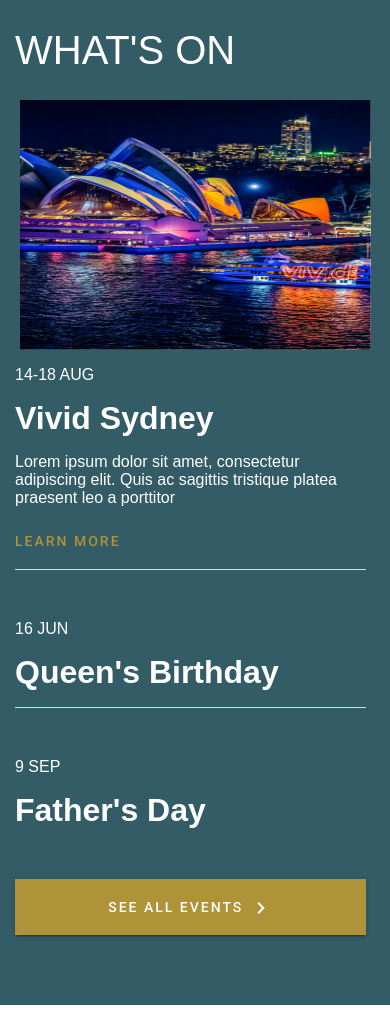
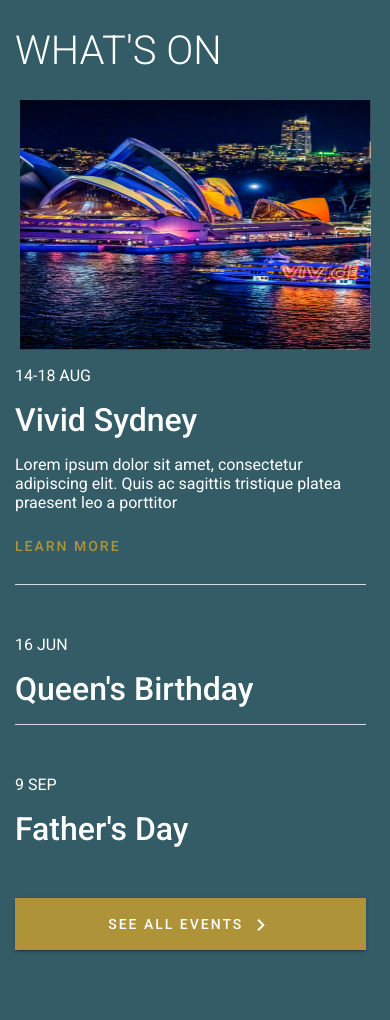
Before and after one commit to harun77/sealink-whatson, an Angular app: page / in a window 390 px wide. Built offline with nearby package versions, Linux system fonts and the light colour scheme.

Commit message:
Responsive design on account of mobile first

```diff
--- a/src/app/components/event/event.component.scss
+++ b/src/app/components/event/event.component.scss
@@ -18,8 +18,10 @@
 
 mat-divider {
     background: aliceblue;
+    margin-top: 10px;
 }
 
 h1 {
     margin: 0;
+    font-weight: 500;
 }
--- a/src/app/components/whats-on/whats-on.component.scss
+++ b/src/app/components/whats-on/whats-on.component.scss
@@ -1,100 +1,90 @@
-:host {
-    font-family: sans-serif;
-}
-
 .container {
-    height: 100%;
     color: white;
     display: flex;
-    flex-direction: row;
-    align-items: center;
-    justify-content: center;
-    margin: 0;
-    padding: 0;
-}
-
-.title {
-    height: 70%;
-    width: 15%;
-    font-weight: 100;
-    font-size: 250%;
-    display: flex;
+    flex-direction: column;
     align-items: center;
     justify-content: center;
     background-color: #335c66;
 }
 
+.title {
+    width: 100%;
+    height: 100px;
+    display: flex;
+    font-weight: 100;
+    font-size: 250%;
+    align-items: center;
+    background-color: #335c66;
+}
+
 .title-desc {
-    transform: rotate(270deg);
-    white-space: nowrap;
+    margin-left: 15px;
+}
+
+.image {
+    width: 90%;
+    height: 250px;
+}
+
+.desc {
+    margin-bottom: 70px;
+}
+
+.events {
+    width: 90%;
+    margin: 0;
+    padding: 0 15px;
 }
 
 .all-events {
-    display: flex;
-    align-items: center;
+    width: 100%;
+    padding: 8px;
+    display: block;
+    color: white;
+    border-radius: 0;
+    letter-spacing: 2px;
     background-color: #ae9339;
-    color: white;
-    padding: 10px;
-    letter-spacing: 2px;
-    border-radius: unset;
 }
 
-.desc {
-    width: 50%;
-    margin: auto;
-    margin-left: 5%;
-    background-color: #335c66;
-    height: 70%;
-    margin: 0;
-}
+@media screen and (min-width: 600px) {
+    .container {
+        height: 100%;
+        flex-direction: row;
+        background-color: white;
+    }
 
-.image {
-    height: 87%;
-    display: flex;
-    width: 50%;
-}
+    .title {
+        width: 10%;
+        height: 70%;
+        justify-content: center;
+    }
 
-.events {
-    width: 60%;
-    margin: 35px auto;
-}
+    .title-desc {
+        white-space: nowrap;
+        transform: rotate(270deg);
+    }
 
-@media screen and (max-width: 621px) {
-    .title {
-        width: 100%;
-        height: 100px;
-        justify-content: unset;
+    .image {
+        width: 40%;
+        height: 87%;
+        display: flex;
     }
 
     .desc {
-        width: 100%;
-        margin-bottom: 70px;
-    }
-
-    .image {
-        width: 90%;
-        height: 250px;
-    }
-
-    .container {
-        height: unset;
-        flex-direction: column;
+        width: 50%;
+        height: 70%;
+        margin: 0;
         background-color: #335c66;
     }
 
-    .title-desc {
-        margin-left: 15px;
-        transform: unset;
-    }
-
     .events {
-        width: 90%;
         margin: 0;
-        padding: 0 15px;
+        width: 65%;
+        padding: 0 10%;
+        padding-top: 25px;
     }
 
     .all-events {
-        width: 100%;
-        display: block;
+        width: 200px;
     }
 }
```
